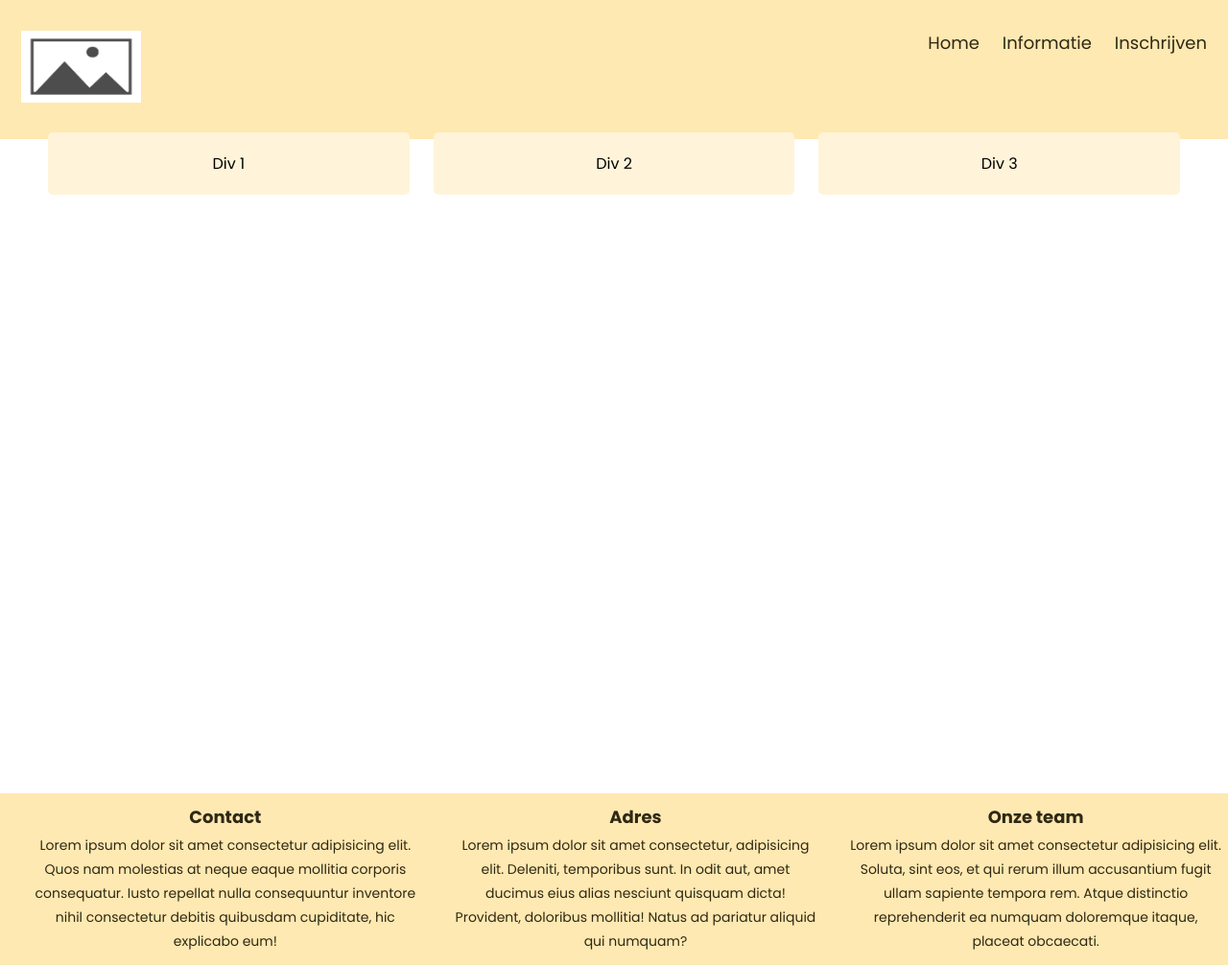
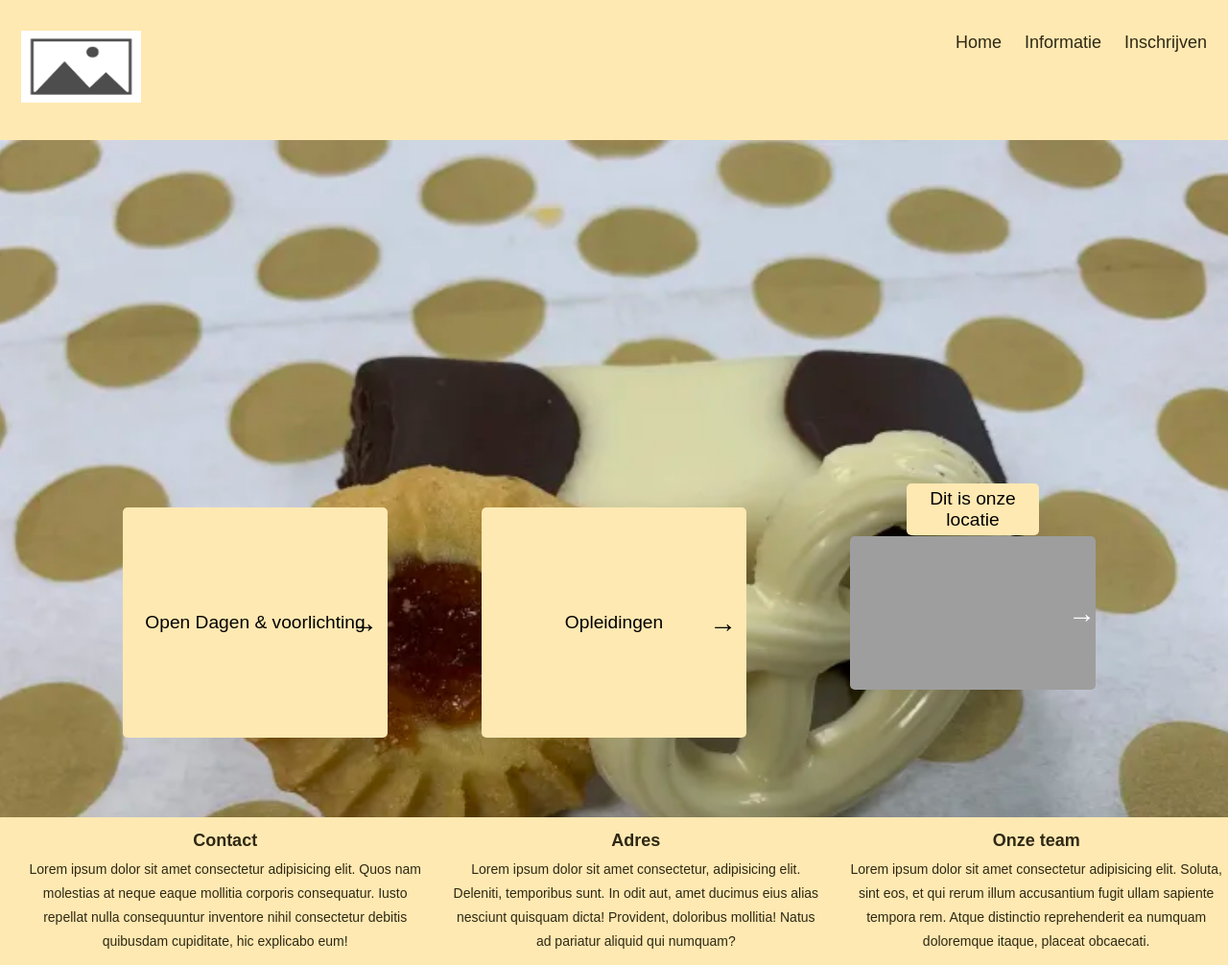
Before and after one commit to elisa1rietveld/patissier, a PHP site: page / in a window 1280 px wide. Shown: the whole page at 96% size. Run offline with PHP 8.4, Linux system fonts and the light colour scheme; style sheets or scripts are compiled from the project's sources; grey boxes are pictures that could not be loaded.

Commit message:
update homepage
homepage now has 2 boxes that will be interactable and a map with location of the school

```diff
--- /dev/null
+++ b/css/slideshow.css
@@ -0,0 +1 @@
+body{margin:0;padding:0;height:100vh;overflow:hidden;position:relative}.image-container{position:relative;width:100%;height:100%}.slideshow{position:absolute;top:0;left:0;width:100%;height:100%;z-index:-1;overflow:hidden}.slideshow img{position:absolute;width:100%;height:100%;object-fit:cover;opacity:0;transition:opacity 1s ease-in-out}.slideshow img.active{opacity:1}.pagecontent{position:relative;z-index:1}/*# sourceMappingURL=slideshow.css.map */
--- a/css/style.css
+++ b/css/style.css
@@ -1 +1 @@
-body{margin:0;padding:0;font-family:Poppins,sans-serif}.pagecontent{top:0;left:0;right:0;bottom:0;display:flex;justify-content:center;align-items:center}.container{position:absolute;width:100%;display:flex;align-items:center;justify-content:center;gap:5px;max-width:1200px;margin:0 auto;flex-wrap:wrap}.box{margin:10px;padding:20px;text-align:center;box-sizing:border-box;background-color:#fff4da;border-radius:5px;flex:1 1 300px}@media screen and (max-width: 768px){.box{flex-basis:calc(50% - 20px)}}@media screen and (max-width: 500px){.box{flex-basis:100%}}/*# sourceMappingURL=style.css.map */
+html,body{margin:0;padding:0;height:100%;overflow:hidden}body{font-family:Arial,sans-serif}.image-container{position:relative;width:100%;height:100%}.slideshow{position:absolute;top:0;left:0;width:100%;height:100%;z-index:-1;overflow:hidden}.slideshow img{position:absolute;width:100%;height:100%;object-fit:cover;opacity:0;transition:opacity 1s ease-in-out}.slideshow img.active{opacity:1}.pagecontent{position:relative;z-index:1;display:flex;justify-content:center;align-items:center;height:100%}.container{display:flex;justify-content:space-between;width:80%}.box{display:flex;align-items:center;justify-content:center;width:25%;padding:10px;color:#fff;font-size:1.2em;text-align:center;border-radius:5px;position:relative;transition:background-color .3s ease}.box .icon{margin-right:10px}.box .icon img{width:40px;height:40px}.box.open-dagen{background-color:#ffe9b2;color:#000}.box.open-dagen:hover{background-color:#ffda7f}.box.opleidingen{background-color:#ffe9b2;color:#000}.box.opleidingen:hover{background-color:#ffda7f}.box::after{content:"→";position:absolute;right:10px;font-size:1.5em}.google-maps{width:25%;height:200px;position:relative;margin-bottom:20px}.google-maps .location-text{position:absolute;top:-25px;left:50%;transform:translateX(-50%);background-color:#ffe9b2;color:#000;padding:5px 10px;border-radius:5px;margin-bottom:10px}.google-maps iframe{width:100%;height:calc(100% - 40px);border-radius:5px}/*# sourceMappingURL=style.css.map */
--- a/index.php
+++ b/index.php
@@ -8,20 +8,32 @@ wel aub weer toevoegen als je gaat pushen :)
 
 <!DOCTYPE html>
 <html lang="en">
+
 <head>
     <meta charset="UTF-8">
     <meta name="viewport" content="width=device-width, initial-scale=1.0">
     <link rel="stylesheet" href="css/style.css">
     <title>Document</title>
 </head>
+
 <body>
     <div class="image-container">
-    <img src="" alt="">
+        <div class="slideshow"></div> <!-- Slideshow div -->
         <div class="pagecontent">
             <div class="container">
-            <div class="box">Div 1</div>
-            <div class="box">Div 2</div>
-            <div class="box">Div 3</div>
+                <div class="box open-dagen">
+                    <div class="text">Open Dagen & voorlichting</div>
+                </div>
+                <div class="box opleidingen">
+                    <div class="text">Opleidingen</div>
+                </div>
+                <div class="box google-maps">
+                    <div class="location-text">Dit is onze locatie</div> <!-- Voeg nieuwe class toe -->
+                    <iframe
+                        src="https://www.google.com/maps/embed?pb=!1m18!1m12!1m3!1d2452.849989008322!2d5.09961257653783!3d52.06425507194516!2m3!1f0!2f0!3f0!3m2!1i1024!2i768!4f13.1!3m3!1m2!1s0x47c665948a2073bf%3A0xb8405acd63a12ee1!2sMBO%20Utrecht!5e0!3m2!1snl!2snl!4v1717662637700!5m2!1snl!2snl"
+                        width="600" height="450" style="border:0;" allowfullscreen="" loading="lazy"
+                        referrerpolicy="no-referrer-when-downgrade"></iframe>
+                </div>
             </div>
         </div>
     </div>
@@ -29,5 +41,8 @@ wel aub weer toevoegen als je gaat pushen :)
     <?php
     include_once "footer.php"
         ?>
+
+    <script src="js/slideshow.js"></script> <!-- De JavaScript voor de slideshow -->
 </body>
+
 </html>
--- /dev/null
+++ b/scss/slideshow.scss
@@ -0,0 +1,46 @@
+// slideshow.scss
+
+$transition-duration: 1s;
+$slide-interval: 5s;
+
+body {
+    margin: 0;
+    padding: 0;
+    height: 100vh;
+    overflow: hidden;
+    position: relative;
+}
+
+.image-container {
+    position: relative;
+    width: 100%;
+    height: 100%;
+}
+
+.slideshow {
+    position: absolute;
+    top: 0;
+    left: 0;
+    width: 100%;
+    height: 100%;
+    z-index: -1; // Zorg ervoor dat de slideshow achter de inhoud staat
+    overflow: hidden;
+
+    img {
+        position: absolute;
+        width: 100%;
+        height: 100%;
+        object-fit: cover;
+        opacity: 0;
+        transition: opacity $transition-duration ease-in-out;
+
+        &.active {
+            opacity: 1;
+        }
+    }
+}
+
+.pagecontent {
+    position: relative;
+    z-index: 1; // Zorg ervoor dat de inhoud voor de slideshow staat
+}
--- a/scss/style.scss
+++ b/scss/style.scss
@@ -1,50 +1,127 @@
-body {
+html, body {
   margin: 0;
   padding: 0;
-  font-family: Poppins, sans-serif;
+  height: 100%;
+  overflow: hidden;
 }
 
+body {
+  font-family: Arial, sans-serif;
+}
+
+.image-container {
+  position: relative;
+  width: 100%;
+  height: 100%;
+}
+
+.slideshow {
+  position: absolute;
+  top: 0;
+  left: 0;
+  width: 100%;
+  height: 100%;
+  z-index: -1;
+  overflow: hidden;
+
+  img {
+    position: absolute;
+    width: 100%;
+    height: 100%;
+    object-fit: cover;
+    opacity: 0;
+    transition: opacity 1s ease-in-out;
+
+    &.active {
+      opacity: 1;
+    }
+  }
+}
 
 .pagecontent {
-  top: 0;
-  left: 0;
-  right: 0;
-  bottom: 0;
+  position: relative;
+  z-index: 1;
   display: flex;
   justify-content: center;
   align-items: center;
+  height: 100%;
 }
 
 .container {
-  position: absolute;
-  width: 100%;
+  display: flex;
+  justify-content: space-between;
+  width: 80%;
+}
+
+.box {
   display: flex;
   align-items: center;
   justify-content: center;
-  gap: 5px;
-  max-width: 1200px;
-  margin: 0 auto;
-  flex-wrap: wrap;
-}
+  width: 25%;
+  padding: 10px;
+  color: white;
+  font-size: 1.2em;
+  text-align: center;
+  border-radius: 5px;
+  position: relative;
+  transition: background-color 0.3s ease;
 
-.box {
-  margin: 10px;
-  padding: 20px;
-  text-align: center;
-  box-sizing: border-box;
-  background-color: #fff4da;
-  border-radius: 5px;
-  flex: 1 1 300px;
-}
+  .icon {
+    margin-right: 10px;
 
-@media screen and (max-width: 768px) {
-  .box {
-    flex-basis: calc(50% - 20px);
+    img {
+      width: 40px;
+      height: 40px;
+    }
+  }
+
+  &.open-dagen {
+    background-color: #ffe9b2;
+    color: #000;
+
+    &:hover {
+      background-color: darken(#ffe9b2, 10%);
+    }
+  }
+
+  &.opleidingen {
+    background-color: #ffe9b2;
+    color: #000;
+
+    &:hover {
+      background-color: darken(#ffe9b2, 10%);
+    }
+  }
+
+  &::after {
+    content: '\2192';
+    position: absolute;
+    right: 10px;
+    font-size: 1.5em;
   }
 }
 
-@media screen and (max-width: 500px) {
-  .box {
-    flex-basis: 100%;
+.google-maps {
+  width: 25%;
+  height: 200px;
+  position: relative;
+  margin-bottom: 20px;
+
+  .location-text {
+    position: absolute;
+    top: -25px;
+    left: 50%;
+    transform: translateX(-50%);
+    background-color: #ffe9b2;
+    color: #000;
+    padding: 5px 10px;
+    border-radius: 5px;
+    margin-bottom: 10px;
+  }
+
+  iframe {
+    width: 100%;
+    height: calc(100% - 40px);
+    border-radius: 5px;
   }
 }
```
Also changed, not shown: js/slideshow.js (added, +28 -0 lines), img/foto1.jpg (renamed from img/foto1.webp), img/foto3.jpg (renamed from img/foto3.webp), img/foto4.jpg (renamed from img/foto4.webp), img/foto5.jpg (renamed from img/foto5.webp), 2 other files. Lines whose indentation alone changed are shown as unchanged.
